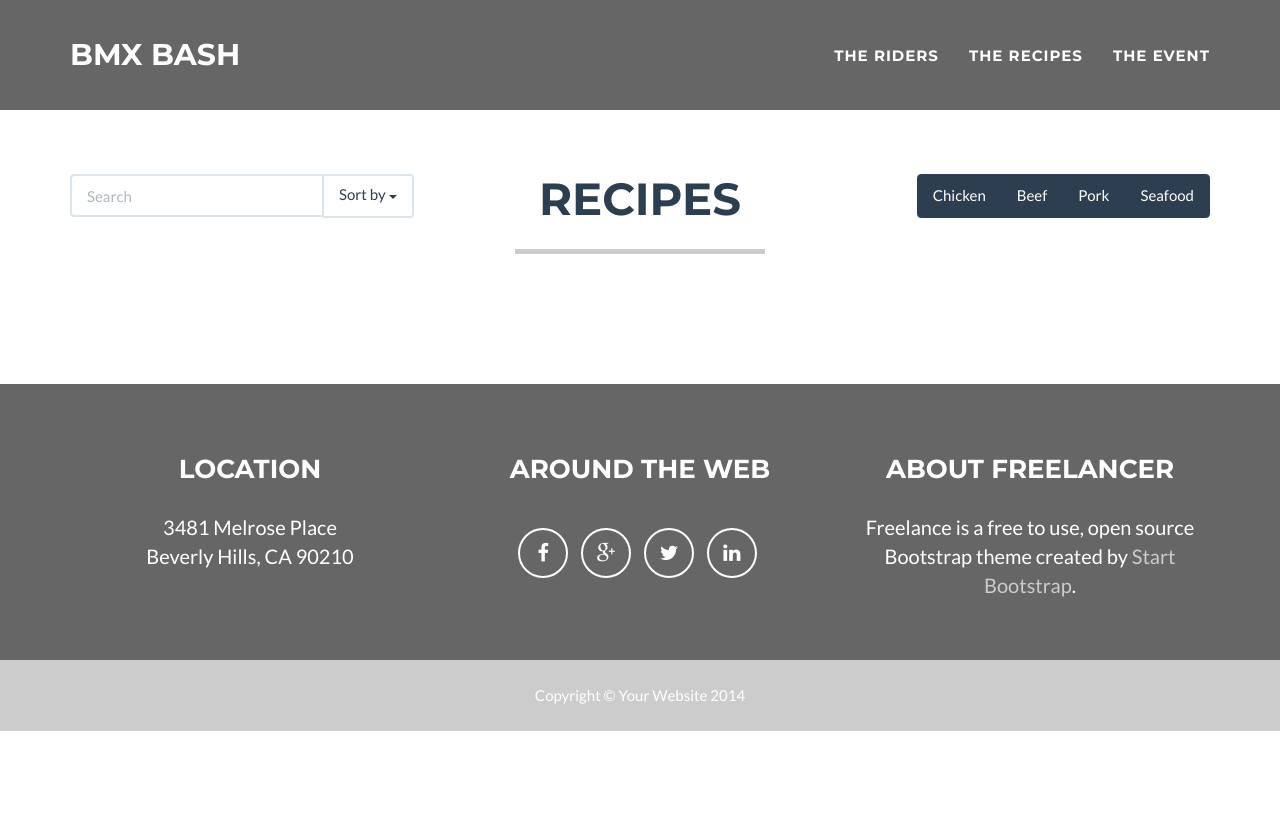
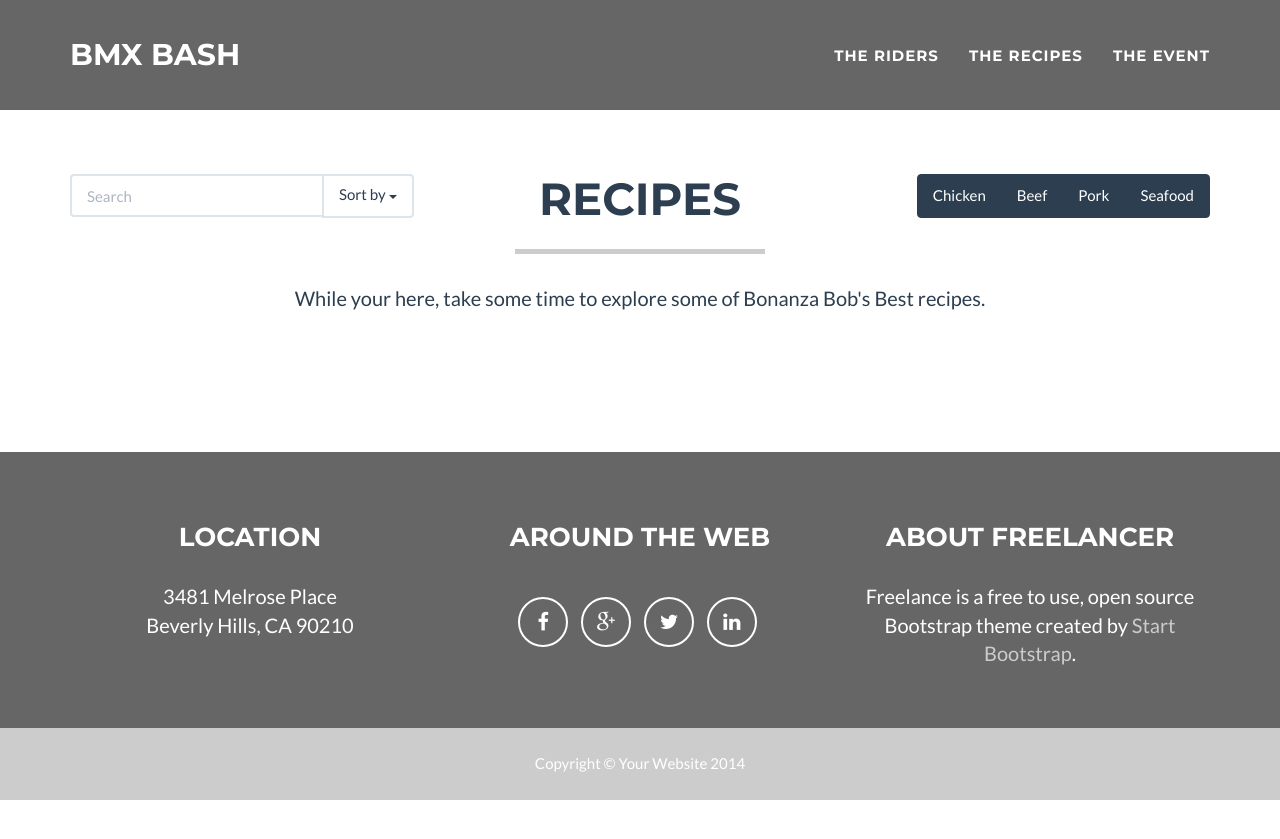
Before and after one commit to carbondesign/thisiswhatido, a Jekyll site: the page built from recipes.html, in a window 1280 px wide. Shown: the top 839 px of the page. Built offline with Jekyll 4.4.1, drawn with Linux system fonts in a browser that asks for light colours; nearby versions of some CDN libraries.

Commit message:
adding recipe text

```diff
--- a/_includes/recipe_grid.html
+++ b/_includes/recipe_grid.html
@@ -39,6 +39,10 @@
 
                 </div>
             </div>
+            <div class="col-md-12 text-center">
+                <p class="margin_b40">While your here, take some time to explore some of Bonanza Bob's Best recipes. </strong></p>
+
+            </div>
         </div>
         <div class="row">
 
```
